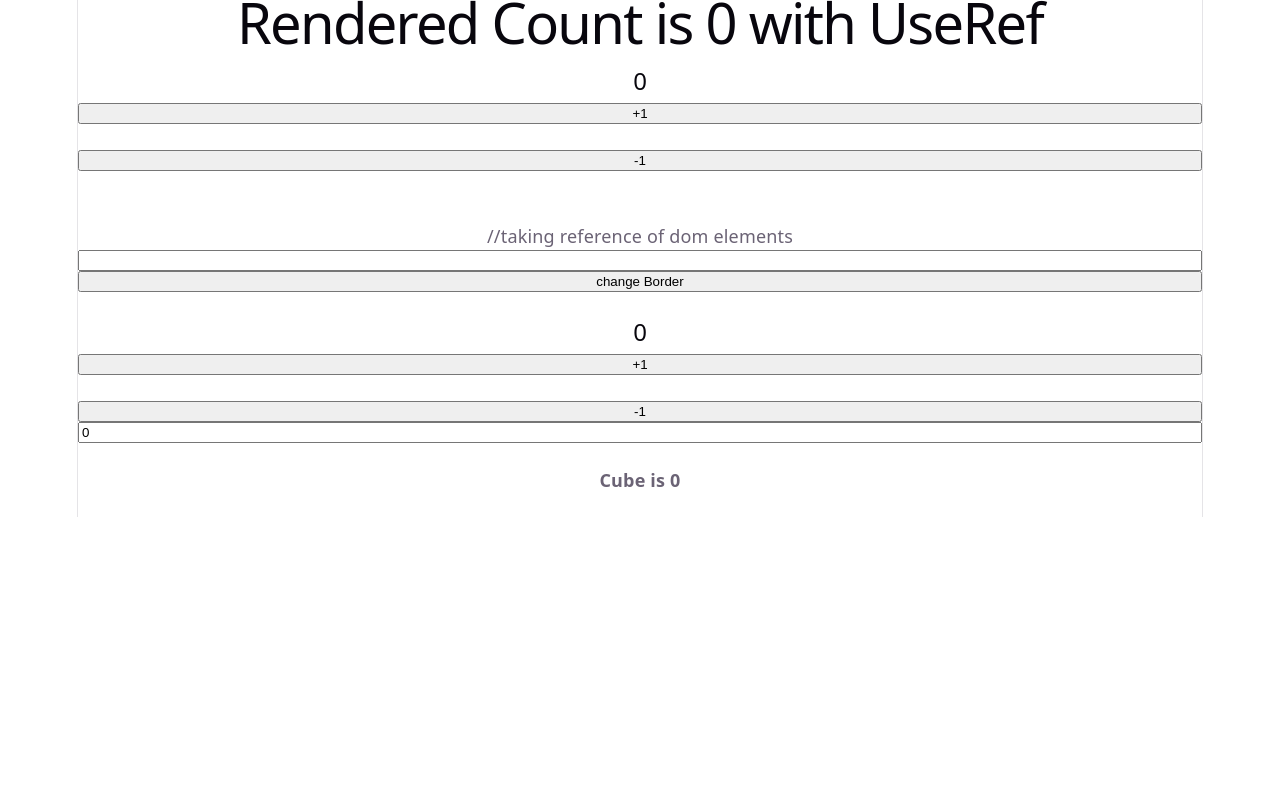
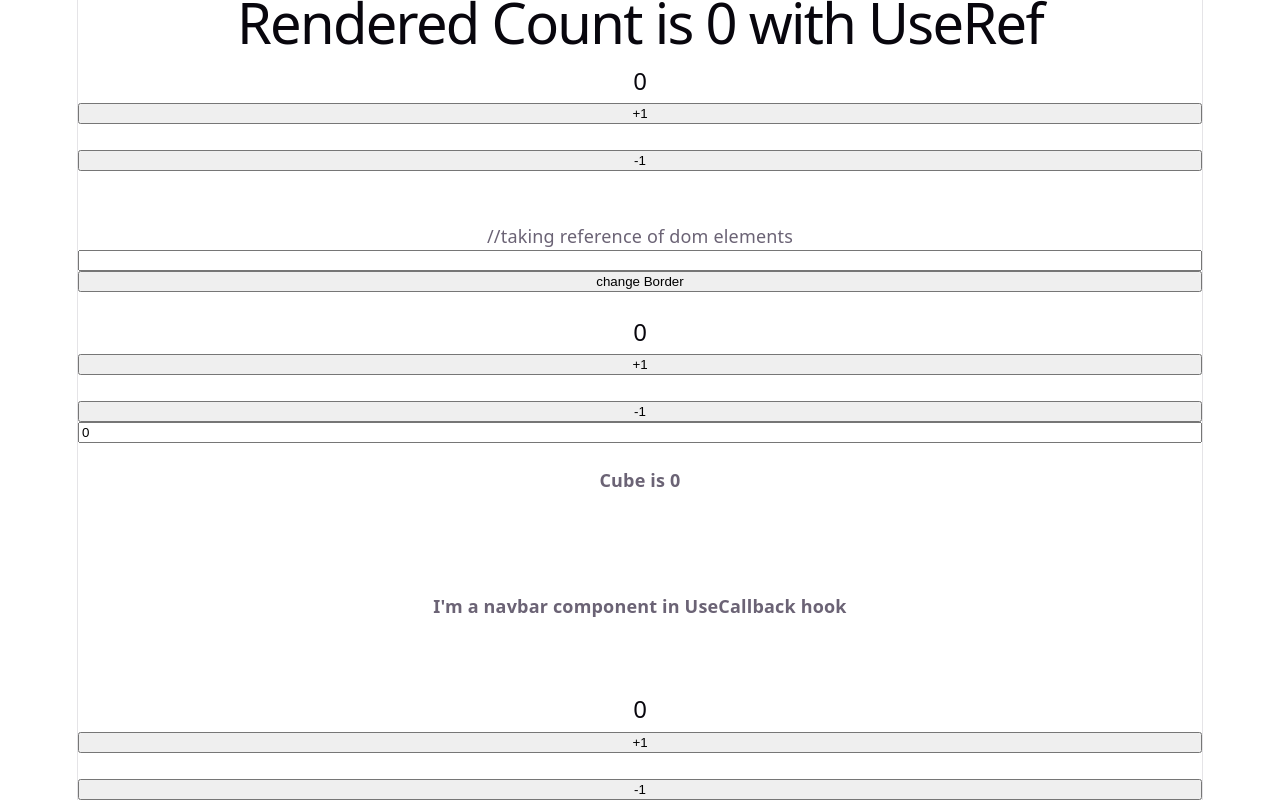
Before and after one commit to hadiashah01/React-hooks, a React (Vite) app: page / in a window 1280 px wide. Shown: the part 684-1484 px from the top of the page. Before the commit the page ends 1201 px from the top, so only its background shows below. Built offline with nearby package versions, Linux system fonts and the light colour scheme.

Commit message:
implement react.memo for navbar component and callback back hook for the anotherFun passed as props in usecallback.jsx file

```diff
--- a/src/App.jsx
+++ b/src/App.jsx
@@ -1,4 +1,5 @@
 import "./App.css";
+import CallBackedFun from "./hooks/UseCallback";
 import CountRendering from "./hooks/UseEffectHook";
 import MemoizedFun from "./hooks/UseMemo";
 import PreventRendering from "./hooks/UseRef";
@@ -11,6 +12,7 @@ function App() {
       <CountRendering />
       <PreventRendering />
       <MemoizedFun/>
+      <CallBackedFun/>
     </>
   );
 }
--- /dev/null
+++ b/src/components/Navbar.jsx
@@ -0,0 +1,17 @@
+import React from "react";
+function Navbar() {
+  console.log(
+    "I'm printing from inside of navbar component in UseCallback hook",
+  );
+
+  return (
+    <>
+      <br />
+      <br />
+      <h4>I'm a navbar component in UseCallback hook</h4>
+      <br />
+      <br />
+    </>
+  );
+}
+export default React.memo(Navbar);
--- /dev/null
+++ b/src/hooks/UseCallback.jsx
@@ -0,0 +1,23 @@
+import { useCallback, useState } from "react";
+import Navbar from "../components/Navbar";
+
+export default function CallBackedFun() {
+  const [count, setCount] = useState(0);
+  const substractOne = () => {
+    setCount((prev) => prev - 1);
+  };
+  const addOne = () => {
+    setCount((prev) => prev + 1);
+  };
+  const anotherFun = useCallback(() => {}, []);
+  return (
+    <>
+      {" "}
+      <Navbar func={anotherFun} />
+      <h2>{count}</h2>
+      <button onClick={addOne}>+1</button>
+      <br />
+      <button onClick={substractOne}>-1</button>
+    </>
+  );
+}
--- a/src/hooks/UseMemo.jsx
+++ b/src/hooks/UseMemo.jsx
@@ -3,7 +3,7 @@ export default function MemoizedFun() {
   const [numb, setNum] = useState(0);
   const [count, setCount] = useState(0);
   function calcCube(num) {
-    console.log("hi i wsas heree");
+    console.log("hi i was here from useMemo hook in calcCube function");
 
     return Math.pow(num, 3);
   }
```
